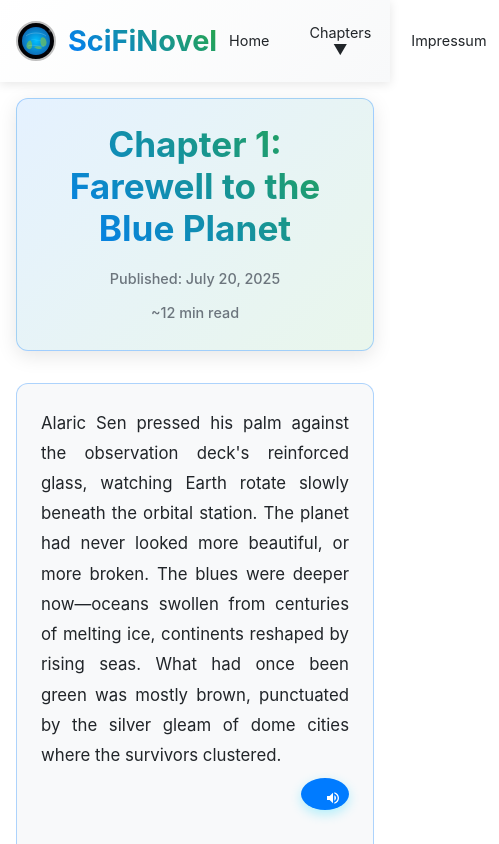
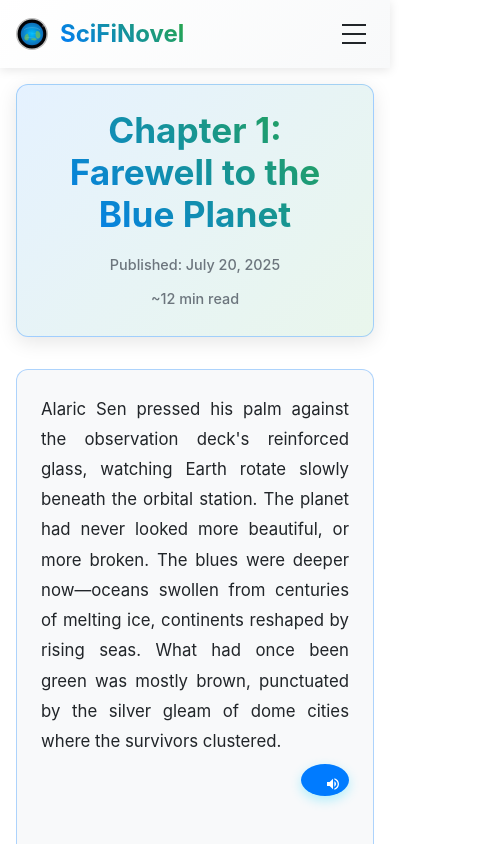
Before and after one commit to flipdidip/SciFiNovel, a React (Vite) app: page /chapter/1 in a window 390 px wide. Shown: the top 844 px of the page, 499 px wide, since content can reach past the window. Built offline with nearby package versions, Linux system fonts and the light colour scheme.

Commit message:
Better  mobile header

```diff
--- a/src/components/Header.css
+++ b/src/components/Header.css
@@ -83,6 +83,12 @@
   display: flex;
   align-items: center;
   gap: 0.5rem;
+  color: var(--text-primary);
+  text-decoration: none;
+  padding: 0.5rem 1rem;
+  border-radius: 4px;
+  transition: all 0.3s ease;
+  position: relative;
 }
 
 .dropdown-toggle:hover {
@@ -130,28 +136,143 @@
   opacity: 0.6;
 }
 
+/* Mobile Menu Toggle Button */
+.mobile-menu-toggle {
+  display: none;
+  background: none;
+  border: none;
+  cursor: pointer;
+  padding: 0.5rem;
+  z-index: 1001;
+  position: relative;
+}
+
+.hamburger {
+  display: flex;
+  flex-direction: column;
+  width: 1.5rem;
+  height: 1.2rem;
+  justify-content: space-between;
+}
+
+.hamburger span {
+  width: 100%;
+  height: 2px;
+  background: var(--text-primary);
+  transition: all 0.3s ease;
+  transform-origin: center;
+}
+
+.hamburger.open span:nth-child(1) {
+  transform: rotate(45deg) translate(0.4rem, 0.4rem);
+}
+
+.hamburger.open span:nth-child(2) {
+  opacity: 0;
+}
+
+.hamburger.open span:nth-child(3) {
+  transform: rotate(-45deg) translate(0.4rem, -0.4rem);
+}
+
+/* Desktop Styles - Hide mobile menu toggle */
+@media (min-width: 769px) {
+  .mobile-menu-toggle {
+    display: none !important;
+  }
+
+  .header-nav {
+    display: flex !important;
+    position: static !important;
+    background: none !important;
+    border: none !important;
+    box-shadow: none !important;
+    flex-direction: row !important;
+    gap: 2rem !important;
+    padding: 0 !important;
+  }
+}
+
+/* Mobile Styles */
 @media (max-width: 768px) {
   .header-content {
     padding: 0 1rem;
+    position: relative;
+  }
+
+  .logo h1 {
+    font-size: 1.5rem;
+  }
+
+  .logo-image {
+    height: 2rem;
+  }
+
+  .mobile-menu-toggle {
+    display: block;
   }
 
   .header-nav {
-    gap: 1rem;
+    display: none;
+    position: absolute;
+    top: 100%;
+    left: 0;
+    right: 0;
+    background: var(--bg-header);
+    border-top: 1px solid var(--border-color);
+    box-shadow: 0 4px 20px var(--shadow-color);
+    flex-direction: column;
+    gap: 0;
+    padding: 1rem 0;
+    z-index: 1000;
+  }
+
+  .header-nav.mobile-open {
+    display: flex;
   }
 
   .nav-link {
-    padding: 0.5rem 0.75rem;
-    font-size: 0.9rem;
+    padding: 1rem 2rem;
+    font-size: 1rem;
+    width: 100%;
+    text-align: left;
+    border-bottom: 1px solid var(--border-color);
+  }
+
+  .nav-link:last-child {
+    border-bottom: none;
+  }
+
+  .dropdown {
+    width: 100%;
+  }
+
+  .dropdown-toggle {
+    width: 100%;
+    text-align: left;
   }
 
   .dropdown-menu {
-    min-width: 180px;
-    right: 0;
-    left: auto;
+    position: static;
+    box-shadow: none;
+    border: none;
+    border-radius: 0;
+    background: var(--bg-secondary);
+    margin: 0;
+    width: 100%;
+  }
+
+  .dropdown-item {
+    border-bottom: 1px solid var(--border-color);
   }
 
   .dropdown-link {
-    padding: 0.6rem 0.8rem;
-    font-size: 0.9rem;
+    padding: 1rem 3rem;
+    font-size: 0.95rem;
+    display: block;
+  }
+
+  .dropdown-link.disabled {
+    padding: 1rem 3rem;
   }
 }
--- a/src/components/Header.tsx
+++ b/src/components/Header.tsx
@@ -5,6 +5,7 @@ import logoSvg from "/earth-space-logo.svg";
 
 const Header = () => {
   const [isChaptersDropdownOpen, setIsChaptersDropdownOpen] = useState(false);
+  const [isMobileMenuOpen, setIsMobileMenuOpen] = useState(false);
 
   const chapters = [
     { id: 1, title: "Farewell to the Blue Planet", available: true },
@@ -12,17 +13,32 @@ const Header = () => {
     { id: 3, title: "Coming Soon", available: false },
   ];
 
+  const closeMobileMenu = () => {
+    setIsMobileMenuOpen(false);
+    setIsChaptersDropdownOpen(false);
+  };
+
   return (
     <header className="header">
       <div className="header-content">
-        <Link to="/" className="logo">
+        <Link to="/" className="logo" onClick={closeMobileMenu}>
           <img src={logoSvg} alt="SciFiNovel Logo" className="logo-image" />
           <h1>SciFiNovel</h1>
         </Link>
-        <nav className="header-nav">
-          <Link to="/" className="nav-link">
-            Home
-          </Link>
+
+        <button
+          className="mobile-menu-toggle"
+          onClick={() => setIsMobileMenuOpen(!isMobileMenuOpen)}
+          aria-label="Toggle mobile menu"
+        >
+          <span className={`hamburger ${isMobileMenuOpen ? "open" : ""}`}>
+            <span></span>
+            <span></span>
+            <span></span>
+          </span>
+        </button>
+
+        <nav className={`header-nav ${isMobileMenuOpen ? "mobile-open" : ""}`}>
           <div className="dropdown">
             <button
               className="nav-link dropdown-toggle"
@@ -41,7 +57,7 @@ const Header = () => {
                       <Link
                         to={`/chapter/${chapter.id}`}
                         className="dropdown-link"
-                        onClick={() => setIsChaptersDropdownOpen(false)}
+                        onClick={closeMobileMenu}
                       >
                         Chapter {chapter.id}: {chapter.title}
                       </Link>
@@ -55,7 +71,7 @@ const Header = () => {
               </div>
             )}
           </div>
-          <Link to="/impressum" className="nav-link">
+          <Link to="/impressum" className="nav-link" onClick={closeMobileMenu}>
             Impressum
           </Link>
         </nav>
```
